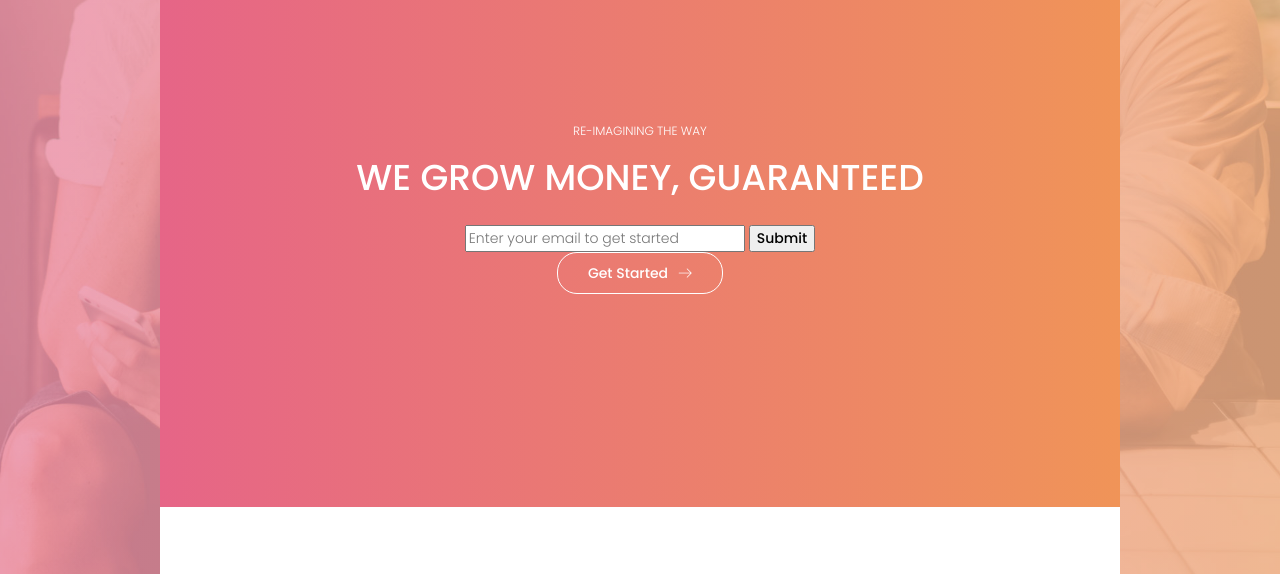
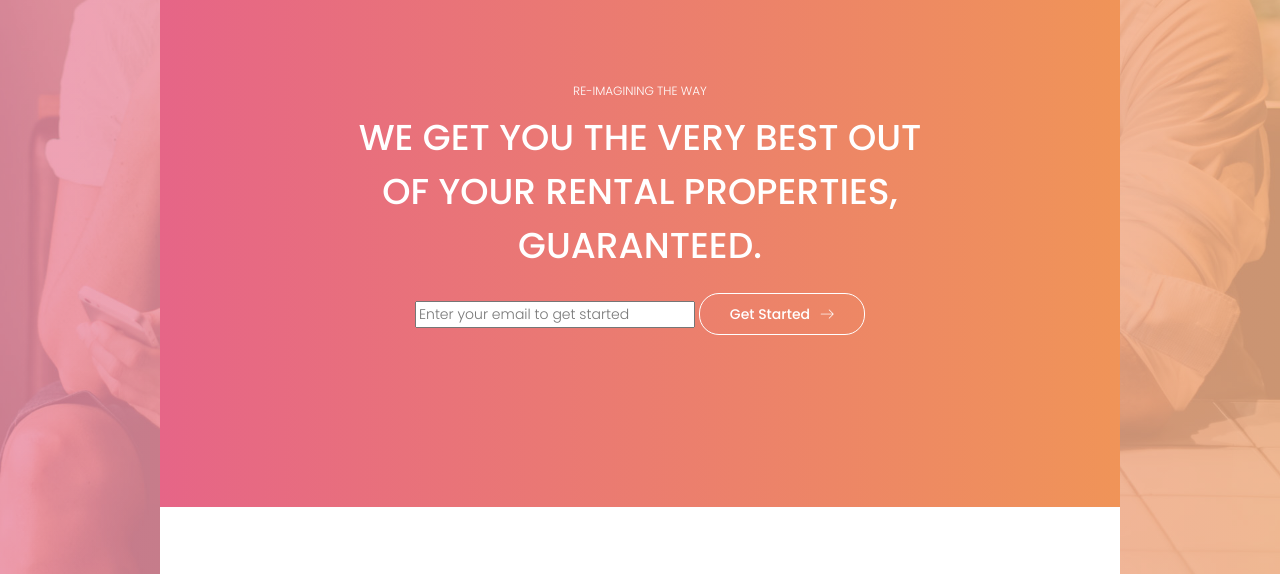
Before and after one commit to simon-suuk/asaase-properties, a plain HTML site: page index.html in a window 1280 px wide. Shown: the part 189-763 px from the top of the page. Drawn offline with nearby package versions, Linux system fonts and the light colour scheme.

Commit message:
fixed UI button

```diff
--- a/index.html
+++ b/index.html
@@ -57,18 +57,17 @@
                     <div class="col-lg-8">
                         <div class="banner-content text-center">
                             <span class="text-white top text-uppercase">Re-imagining the way</span>
-                            <h1 class="text-white text-uppercase">We grow money, Guaranteed</h1>
+                            <h1 class="text-white text-uppercase">We get you the VERY BEST out of your Rental Properties, Guaranteed.</h1>
 
                             <form action="https://getsimpleform.com/messages?form_api_token=f680fd882fd95e260df5570f2a82cf5d" method="post">
                                 <!-- the redirect_to is optional, the form will redirect to the referrer on submission -->
                                 <input type='hidden' name='redirect_to' value='https://simon-suuk.github.io/asaase-properties/' />
                                 <!-- all your input fields here.... -->
                                 <input type='email' name='email' placeholder="Enter your email to get started" />
-                                <input type='submit' value='Submit' />
-
+                                <!--input type='submit' value='Submit' /-->
+                                <button href="#" class="primary-btn d-inline-flex align-items-center"><span class="mr-10">Get Started</span><span class="lnr lnr-arrow-right"></span></button>
                             </form>
 
-                            <a href="#" class="primary-btn d-inline-flex align-items-center"><span class="mr-10">Get Started</span><span class="lnr lnr-arrow-right"></span></a>
                         </div>
                     </div>
                 </div>
```
